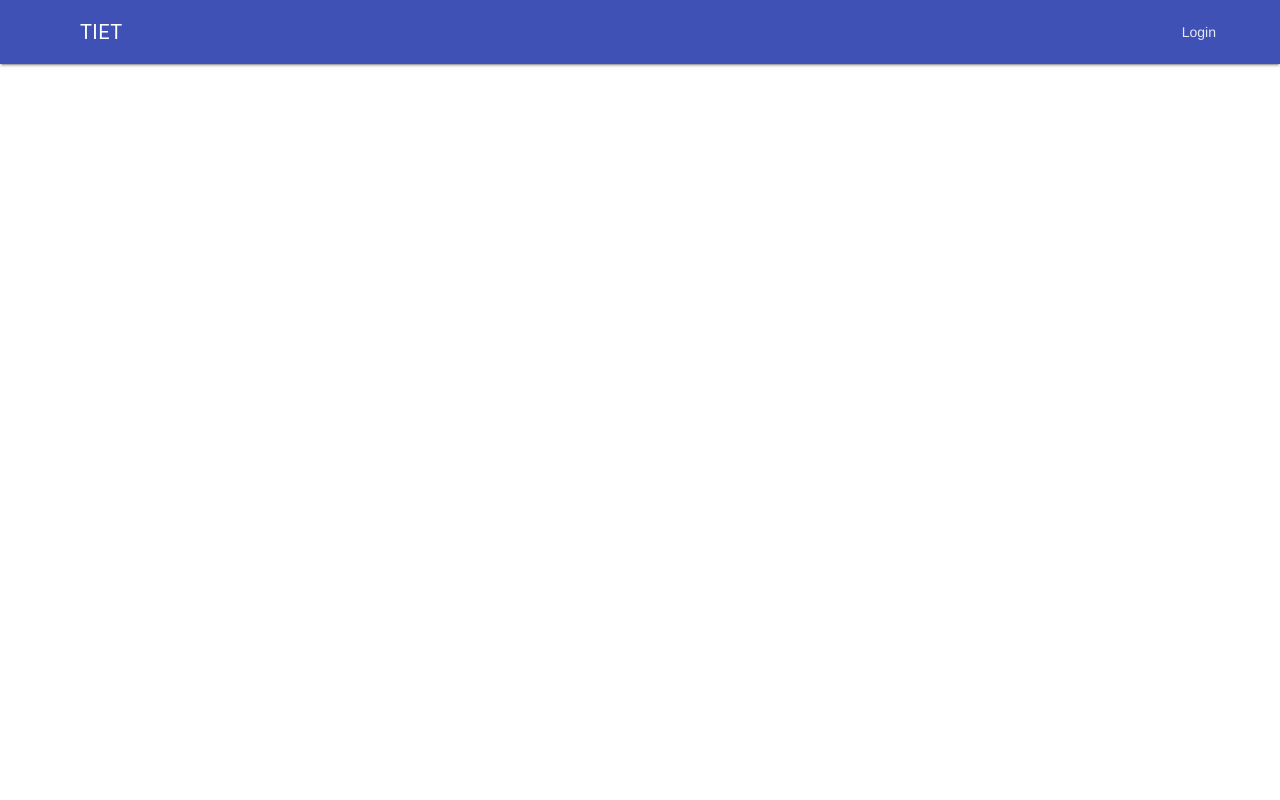
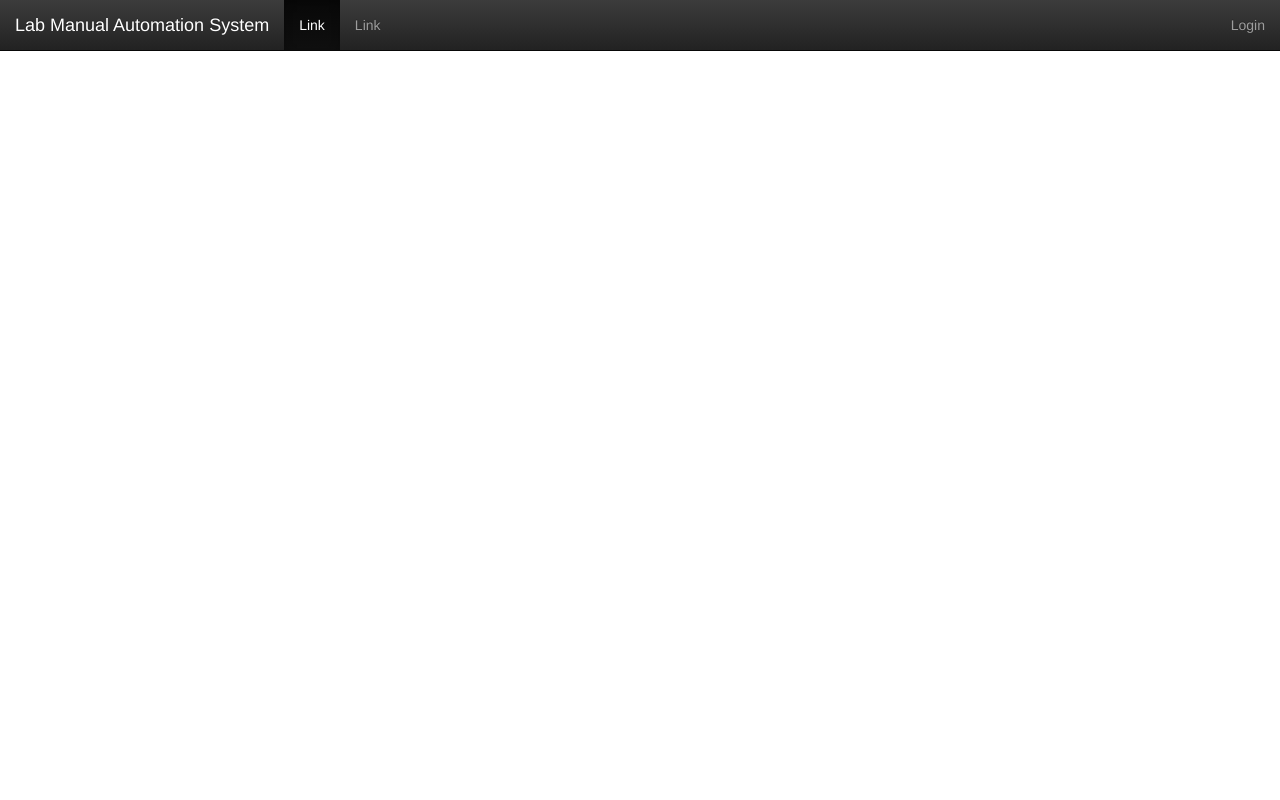
Before and after one commit to vishnoitanuj/Lab-Manual-Automation, a Django app: page / in a window 1280 px wide. Run offline with Django 3.2, Linux system fonts and the light colour scheme; some libraries are stand-ins or nearby versions.

Commit message:
Bootstrap added

```diff
--- a/student/templates/index.html
+++ b/student/templates/index.html
@@ -3,41 +3,72 @@
 {% load staticfiles %}
 <head>
 <title>Lab Manual Automation {{title}}</title>
-<link rel="stylesheet" href="https://fonts.googleapis.com/icon?family=Material+Icons">
-<link rel="stylesheet" href="https://code.getmdl.io/1.3.0/material.indigo-pink.min.css">
-<script defer src="https://code.getmdl.io/1.3.0/material.min.js"></script>
+<!-- Latest compiled and minified CSS -->
+<link rel="stylesheet" href="https://maxcdn.bootstrapcdn.com/bootstrap/3.3.7/css/bootstrap.min.css" integrity="sha384-BVYiiSIFeK1dGmJRAkycuHAHRg32OmUcww7on3RYdg4Va+PmSTsz/K68vbdEjh4u" crossorigin="anonymous">
 
+<!-- Optional theme -->
+<link rel="stylesheet" href="https://maxcdn.bootstrapcdn.com/bootstrap/3.3.7/css/bootstrap-theme.min.css" integrity="sha384-rHyoN1iRsVXV4nD0JutlnGaslCJuC7uwjduW9SVrLvRYooPp2bWYgmgJQIXwl/Sp" crossorigin="anonymous">
+
+<!-- Latest compiled and minified JavaScript -->
+<script src="https://maxcdn.bootstrapcdn.com/bootstrap/3.3.7/js/bootstrap.min.js" integrity="sha384-Tc5IQib027qvyjSMfHjOMaLkfuWVxZxUPnCJA7l2mCWNIpG9mGCD8wGNIcPD7Txa" crossorigin="anonymous"></script>
 </head>
 <body>
-  <div class="mdl-layout mdl-js-layout mdl-layout--fixed-header">
-    <header class="mdl-layout__header">
-      <div class="mdl-layout__header-row">
-        <!-- Title -->
-        <span class="mdl-layout-title">TIET</span>
-        <!-- Add spacer, to align navigation to the right -->
-        <div class="mdl-layout-spacer"></div>
-        <!-- Navigation. We hide it in small screens. -->
-        <nav class="mdl-navigation mdl-layout--large-screen-only">
-          <a class="mdl-navigation__link" href="">Login</a>
-          <!-- <a class="mdl-navigation__link" href="">Link</a>
-          <a class="mdl-navigation__link" href="">Link</a>
-          <a class="mdl-navigation__link" href="">Link</a> -->
-        </nav>
+  <nav class="navbar navbar-inverse navbar-fixed-top">
+    <div class="container-fluid">
+      <!-- Brand and toggle get grouped for better mobile display -->
+      <div class="navbar-header">
+        <button type="button" class="navbar-toggle collapsed" data-toggle="collapse" data-target="#bs-example-navbar-collapse-1" aria-expanded="false">
+          <span class="sr-only">Toggle navigation</span>
+          <span class="icon-bar"></span>
+          <span class="icon-bar"></span>
+          <span class="icon-bar"></span>
+        </button>
+        <a class="navbar-brand" href="{% url 'index' %}">Lab Manual Automation System
+       <!-- <img alt="TIET" src="{% static 'images/logo1.png'%}"> -->
+     </a>
       </div>
-    </header>
-    <div class="mdl-layout__drawer">
-      <span class="mdl-layout-title">Title</span>
-      <nav class="mdl-navigation">
-        <a class="mdl-navigation__link" href="">Link</a>
-        <a class="mdl-navigation__link" href="">Link</a>
-        <a class="mdl-navigation__link" href="">Link</a>
-        <a class="mdl-navigation__link" href="">Link</a>
-      </nav>
-    </div>
-    <main class="mdl-layout__content">
-      <div class="page-content"><!-- Your content goes here --></div>
-    </main>
-  </div>
+
+      <!-- Collect the nav links, forms, and other content for toggling -->
+      <div class="collapse navbar-collapse" id="bs-example-navbar-collapse-1">
+        <ul class="nav navbar-nav">
+          <li class="active"><a href="#">Link <span class="sr-only">(current)</span></a></li>
+          <li><a href="#">Link</a></li>
+          <!-- <li class="dropdown">
+            <a href="#" class="dropdown-toggle" data-toggle="dropdown" role="button" aria-haspopup="true" aria-expanded="false">Dropdown <span class="caret"></span></a>
+            <ul class="dropdown-menu">
+              <li><a href="#">Action</a></li>
+              <li><a href="#">Another action</a></li>
+              <li><a href="#">Something else here</a></li>
+              <li role="separator" class="divider"></li>
+              <li><a href="#">Separated link</a></li>
+              <li role="separator" class="divider"></li>
+              <li><a href="#">One more separated link</a></li>
+            </ul>
+          </li> -->
+        </ul>
+        <!-- <form class="navbar-form navbar-left">
+          <div class="form-group">
+            <input type="text" class="form-control" placeholder="Search">
+          </div>
+          <button type="submit" class="btn btn-default">Submit</button>
+        </form> -->
+        <ul class="nav navbar-nav navbar-right">
+          <li><a href="#">Login</a></li>
+          <!-- <li class="dropdown">
+            <a href="#" class="dropdown-toggle" data-toggle="dropdown" role="button" aria-haspopup="true" aria-expanded="false">Dropdown <span class="caret"></span></a>
+            <ul class="dropdown-menu">
+              <li><a href="#">Action</a></li>
+              <li><a href="#">Another action</a></li>
+              <li><a href="#">Something else here</a></li>
+              <li role="separator" class="divider"></li>
+              <li><a href="#">Separated link</a></li>
+            </ul>
+          </li> -->
+        </ul>
+      </div><!-- /.navbar-collapse -->
+    </div><!-- /.container-fluid -->
+  </nav>
+
 
 </body>
 </html>
```
Also changed, not shown: student/static/images/logo.png (added), student/static/images/logo1.png (added), student/static/images/user.jpg (added).
